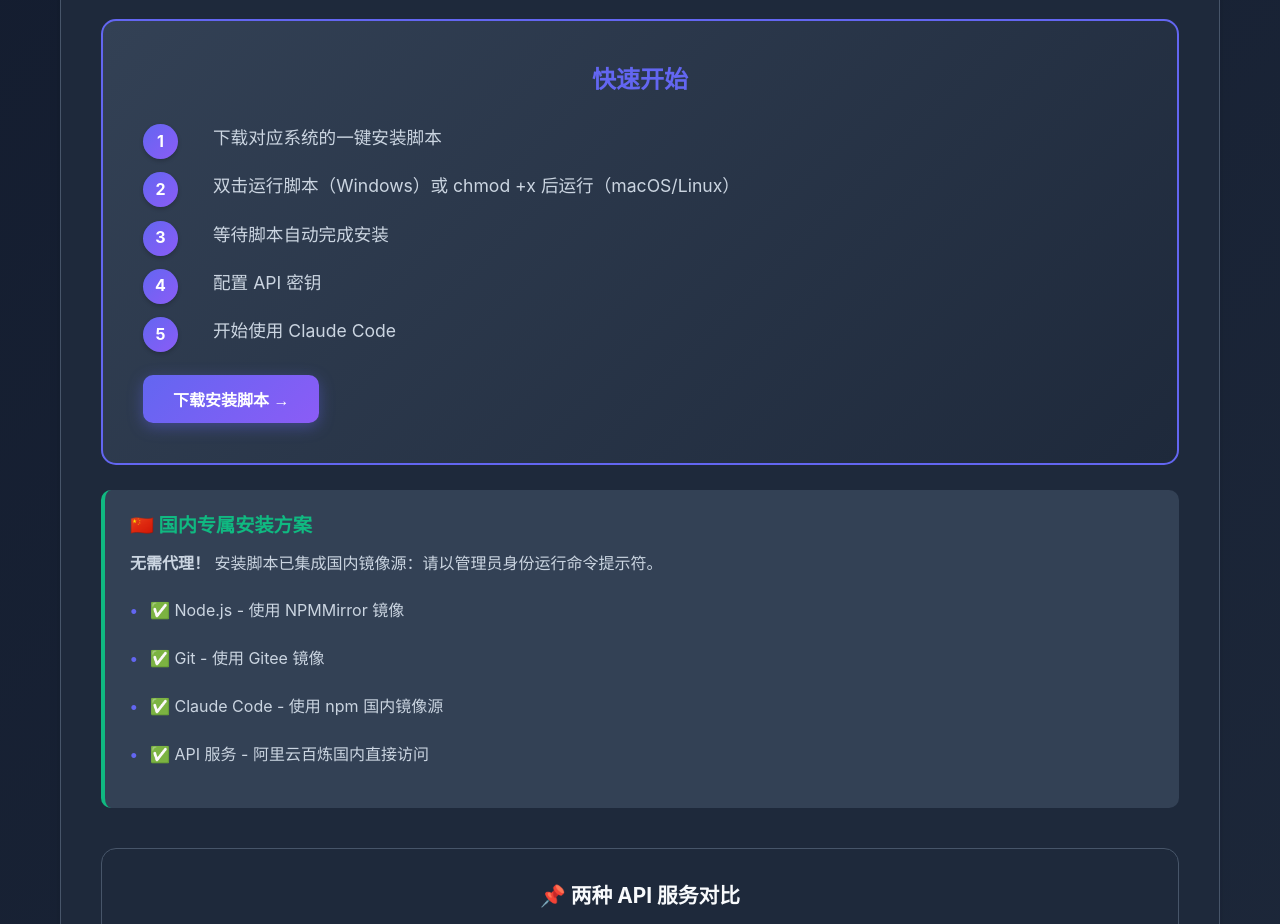
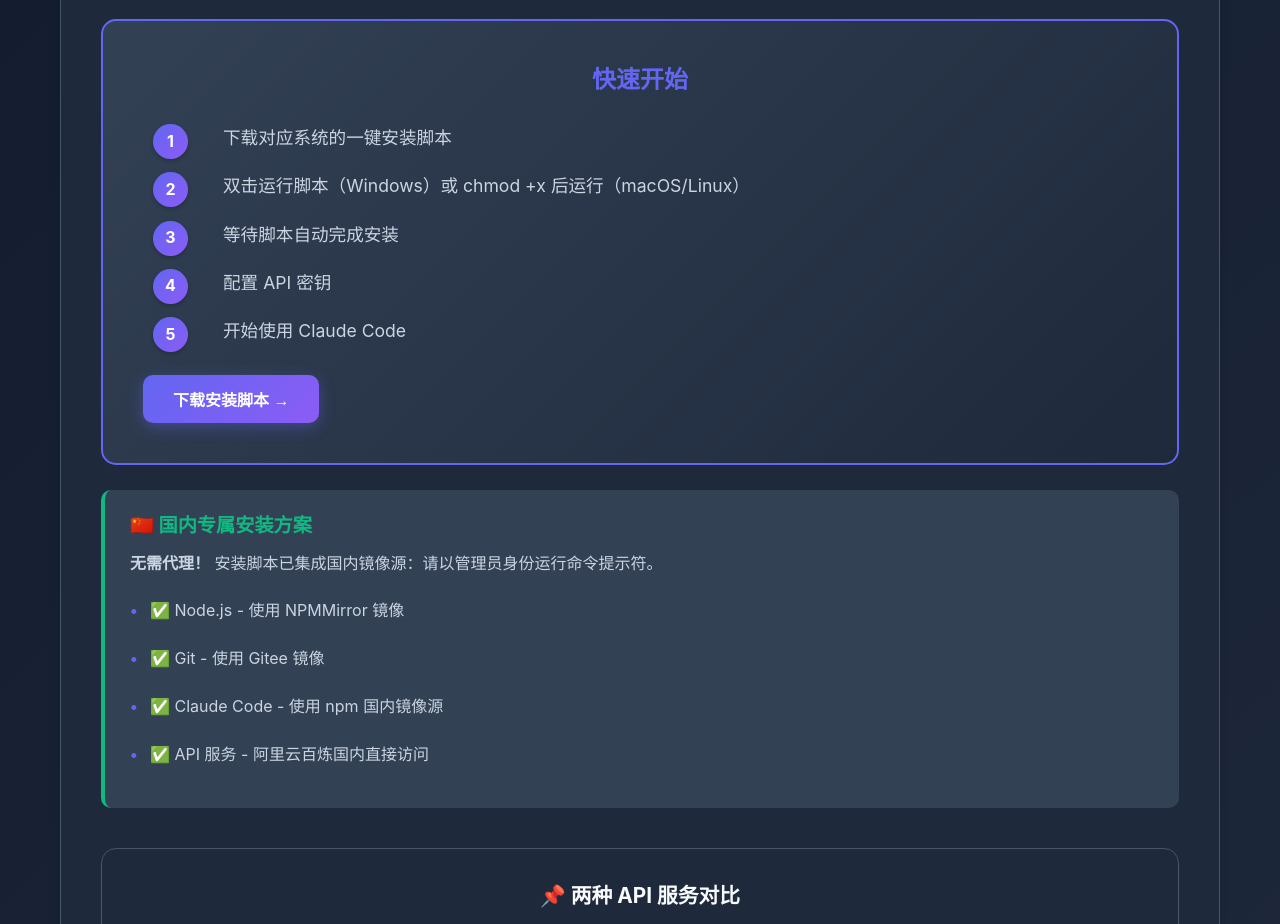
Before and after one commit to appleman886/Claude-code-tutorial, a website: page index.html in a window 1280 px wide. Shown: the part 1540-2464 px from the top of the page. Drawn offline with Linux system fonts and the light colour scheme.

Commit message:
修复步骤编号圆圈遮挡文字问题

```diff
--- a/css/styles.css
+++ b/css/styles.css
@@ -302,7 +302,7 @@ body {
 .steps-list li {
     counter-increment: step-counter;
     margin-bottom: 20px;
-    padding-left: 70px;
+    padding-left: 80px;
     position: relative;
     color: var(--text-secondary);
     font-size: 1.1rem;
@@ -312,7 +312,7 @@ body {
 .steps-list li::before {
     content: counter(step-counter);
     position: absolute;
-    left: 0;
+    left: 10px;
     top: 0;
     width: 35px;
     height: 35px;
@@ -325,6 +325,7 @@ body {
     font-weight: 700;
     font-size: 1rem;
     box-shadow: 0 2px 4px rgba(0, 0, 0, 0.2);
+    z-index: 1;
 }
 
 /* 步骤块 */
```
